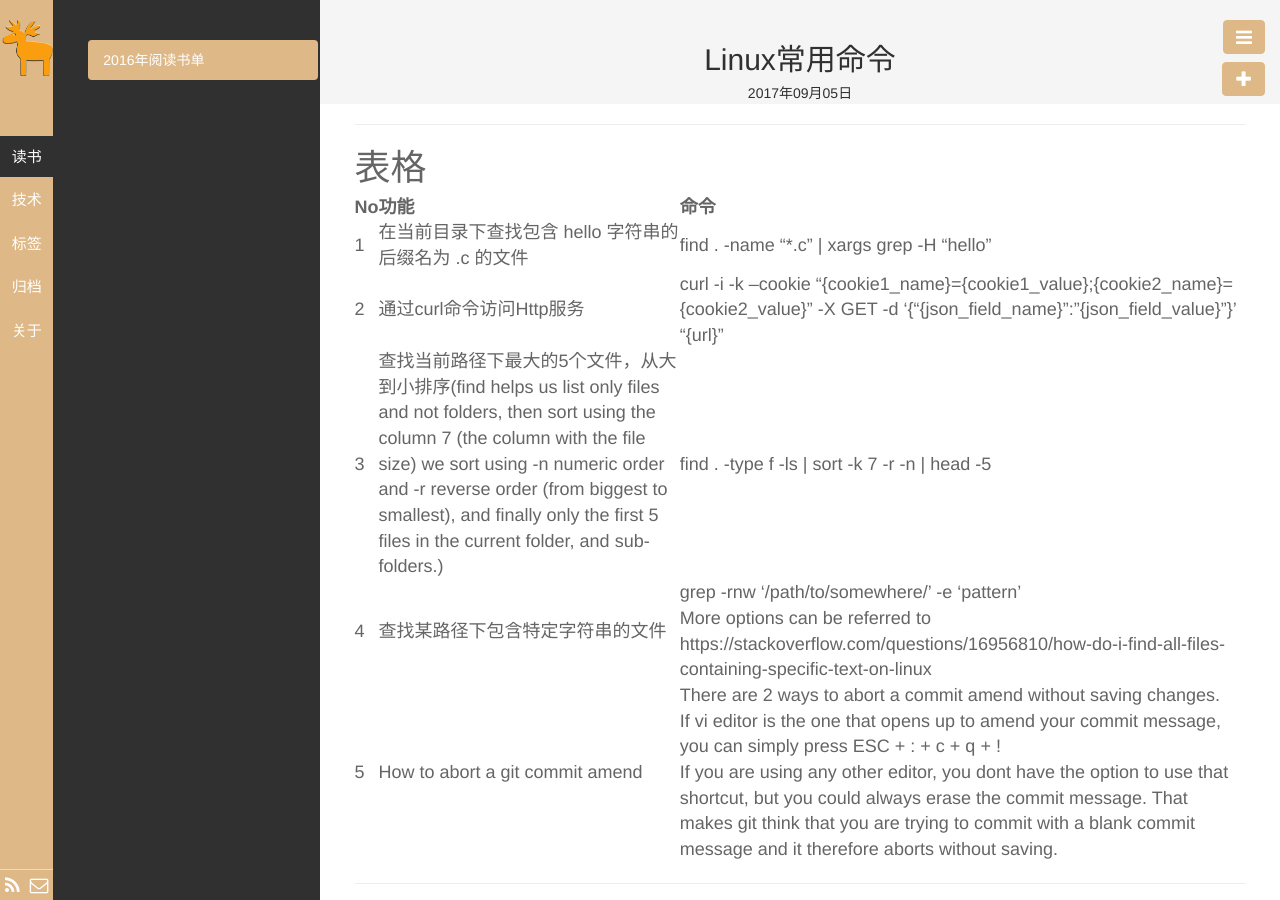
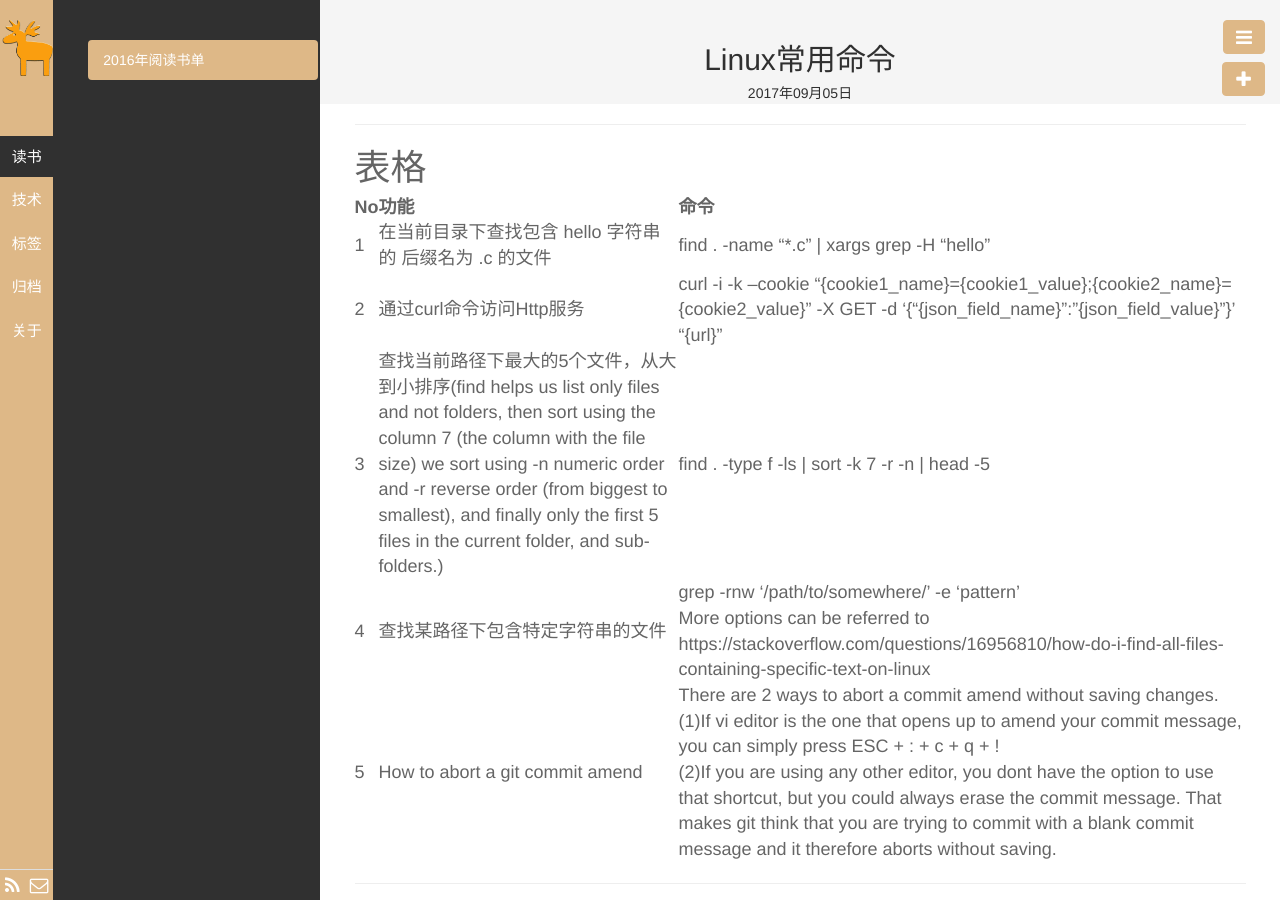
Before and after one commit to qhdwhy184/qhdwhy184.github.io, a Jekyll site: the page built from _posts/技术/2017-09-05-Linux常用命令.md, in a window 1280 px wide. Built offline with Jekyll 4.4.1, drawn with Linux system fonts in a browser that asks for light colours.

Commit message:
Update 2017-09-05-Linux常用命令.md

```diff
--- a/_posts/技术/2017-09-05-Linux常用命令.md
+++ b/_posts/技术/2017-09-05-Linux常用命令.md
@@ -17,4 +17,4 @@
 |2| 通过curl命令访问Http服务 |curl -i -k --cookie "{cookie1_name}={cookie1_value};{cookie2_name}={cookie2_value}" -X GET -d '{"{json_field_name}":"{json_field_value}"}' "{url}" |
 |3|查找当前路径下最大的5个文件，从大到小排序(find helps us list only files and not folders, then sort using the column 7 (the column with the file size) we sort using -n numeric order and -r reverse order (from biggest to smallest), and finally only the first 5 files in the current folder, and sub-folders.)|find . -type f -ls \| sort -k 7 -r -n \| head -5|
 |4|查找某路径下包含特定字符串的文件|grep -rnw '/path/to/somewhere/' -e 'pattern' <br/> More options can be referred to https://stackoverflow.com/questions/16956810/how-do-i-find-all-files-containing-specific-text-on-linux|
-|5|How to abort a git commit amend|There are 2 ways to abort a commit amend without saving changes. <br/>If vi editor is the one that opens up to amend your commit message, you can simply press ESC + : + c + q + !<br/>If you are using any other editor, you dont have the option to use that shortcut, but you could always erase the commit message. That makes git think that you are trying to commit with a blank commit message and it therefore aborts without saving.|
+|5|How to abort a git commit amend|There are 2 ways to abort a commit amend without saving changes. <br/>(1)If vi editor is the one that opens up to amend your commit message, you can simply press ESC + : + c + q + !<br/>(2)If you are using any other editor, you dont have the option to use that shortcut, but you could always erase the commit message. That makes git think that you are trying to commit with a blank commit message and it therefore aborts without saving.|
```
